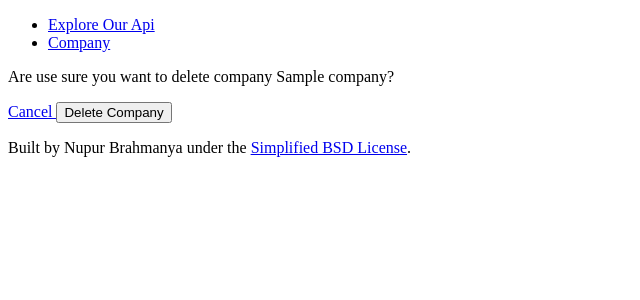
After one commit to nupur-brahm/jajio, a Django app: a page that uses src/templates/base.html in a window 1280 px wide. The commit adds this page. Shown: the top 300 px of the page, without its empty margins (0-640 px from the left). Run offline with Django 3.2, Linux system fonts and the light colour scheme; tables that the repository leaves empty hold one stand-in row (values such as "Sample post").

Commit message:
Added root page and changed the user pages to company pages for redefining the users

```diff
--- a/src/config/urls.py
+++ b/src/config/urls.py
@@ -15,6 +15,7 @@ Including another URLconf
 """
 from django.contrib import admin
 from django.urls import path, include
+from django.views.generic import TemplateView
 
 from core.routers import urlpatterns as core_api_urls
 from core.urls import urlpatterns as core_urls
@@ -24,5 +25,6 @@ api_urls = core_api_urls
 urlpatterns = [
     path('admin/', admin.site.urls),
     path("api/v1/", include(api_urls)),
-    path("", include(core_urls))
+    path("", include(core_urls)),
+    path("",TemplateView.as_view(template_name="root.html"), name="site_root"),
 ]
--- a/src/core/forms.py
+++ b/src/core/forms.py
@@ -1,10 +1,10 @@
 from django.forms import ModelForm
 
-from .models import User
+from .models import Company
 
-class UserForm(ModelForm):
+class CompanyForm(ModelForm):
 
 
     class Meta:
-        model = User
+        model = Company
         fields = "__all__"
--- a/src/core/models.py
+++ b/src/core/models.py
@@ -26,6 +26,14 @@ class Company(models.Model):
 
     def __str__(self) -> str:
         return f"{self.name} : {self.short_name}"
+
+    def get_absolute_url(self):
+        return reverse(
+            "company_detail",
+            kwargs={
+                "slug" : self.slug
+            }
+        )
 
 
 class Item(models.Model):
--- a/src/core/urls.py
+++ b/src/core/urls.py
@@ -1,33 +1,33 @@
 from django.urls import path
 
 from .views import(
-    UserDetail,
-    UserList,
-    UserCreate,
-    UserDelete,
-    UserUpdate,
+    CompanyDetail,
+    CompanyList,
+    CompanyCreate,
+    CompanyDelete,
+    CompanyUpdate,
 )
 
 urlpatterns = [
-    path("user/", UserList.as_view(), name="user_list"),
+    path("company/", CompanyList.as_view(), name="company_list"),
     path(
-        "user/create/",
-        UserCreate.as_view(),
-        name="user_create"
+        "company/create/",
+        CompanyCreate.as_view(),
+        name="company_create"
     ),
     path(
-        "user/<str:uid>/",
-        UserDetail.as_view(),
-        name="user_detail"
+        "company/<str:slug>/",
+        CompanyDetail.as_view(),
+        name="company_detail"
     ),
     path(
-        "user/<str:uid>/update/",
-        UserUpdate.as_view(),
-        name="user_update"
+        "company/<str:slug>/update/",
+        CompanyUpdate.as_view(),
+        name="company_update"
     ),
     path(
-        "user/<str:uid>/delete/",
-        UserDelete.as_view(),
-        name="user_delete"
+        "company/<str:slug>/delete/",
+        CompanyDelete.as_view(),
+        name="company_delete"
     ),
 ]
--- a/src/core/views.py
+++ b/src/core/views.py
@@ -17,7 +17,7 @@ from rest_framework.generics import (
     RetrieveUpdateDestroyAPIView,
 )
 
-from .forms import UserForm
+from .forms import CompanyForm
 
 from .serializers import CompanySerializer, ItemSerializer, UserSerializer, AddressSerializer, OrderSerializer, OrderItemSerializer, ReviewSerializer
 from .models import Company, Item, User, Address, Order, OrderItem, Review
@@ -98,33 +98,33 @@ from .models import Company, Item, User, Address, Order, OrderItem, Review
 #     queryset = Review.objects.all()
 #     serializer_class = ReviewSerializer
 
-class UserList(ListView):
+class CompanyList(ListView):
 
-    queryset = User.objects.all()
-    template_name = "user/list.html"
+    queryset = Company.objects.all()
+    template_name = "company/list.html"
 
-class UserDetail(DetailView):
+class CompanyDetail(DetailView):
 
-    queryset = User.objects.all()
-    template_name = "user/detail.html"
-    slug_field = "uid"
-    slug_url_kwarg = "uid"
+    queryset = Company.objects.all()
+    template_name = "company/detail.html"
+    # slug_field = "uid"
+    # slug_url_kwarg = "uid"
 
-class UserCreate(CreateView):
-    form_class = UserForm
-    model = User
-    template_name = "user/form.html"
+class CompanyCreate(CreateView):
+    form_class = CompanyForm
+    model = Company
+    template_name = "company/form.html"
     extra_context = {"update": False}
 
-class UserUpdate(UpdateView):
-    form_class = UserForm
-    model = User
-    template_name = "user/form.html"
+class CompanyUpdate(UpdateView):
+    form_class = CompanyForm
+    model = Company
+    template_name = "company/form.html"
     extra_context = {"update": True}
-    slug_field = "uid"
-    slug_url_kwarg = "uid"
+    # slug_field = "uid"
+    # slug_url_kwarg = "uid"
 
-class UserDelete(DeleteView):
-    model = User
-    template_name = "user/confirm_delete.html"
-    success_url = reverse_lazy("user_list.html")
+class CompanyDelete(DeleteView):
+    model = Company
+    template_name = "company/confirm_delete.html"
+    success_url = reverse_lazy("company_list")
--- a/src/templates/base.html
+++ b/src/templates/base.html
@@ -14,6 +14,19 @@
         to improve your experience and security.
       </p>
     <![endif]-->
+    <nav>
+      <ul>
+        <li><a href="{% url 'api-root' %}">Explore Our Api</a></li>
+        <li><a href="{% url 'company_list' %}">Company</a></li>
+      </ul>
+    </nav>
     {% block content %}{% endblock %}
+    <footer>
+      <p>
+        Built by Nupur Brahmanya under the
+        <a href="https://opensource.org/licenses/BSD-2-Clause">
+          Simplified BSD License</a>.
+      </p>
+    <footer>
   </body>
 </html>
--- /dev/null
+++ b/src/templates/company/confirm_delete.html
@@ -0,0 +1,21 @@
+{% extends parent_template|default:"company/base.html" %}
+
+{% block title %}
+    {{ company.short_name }}: delete?
+{% endblock %}
+
+{% block content %}
+    <form
+        action="."
+        method="post"
+    >
+        {% csrf_token %}
+        <p>
+            Are use sure you want to delete company {{ company.short_name }}?
+        </p>
+        <a href="{{ company.get_absolute_url }}">
+            Cancel
+        </a>
+        <button type="submit">Delete Company</button>
+    </form>
+{% endblock %}
--- /dev/null
+++ b/src/templates/company/detail.html
@@ -0,0 +1 @@
+<h2>Short Name: {{ company.short_name|title }} | Full Name: {{ company.name|title }}</h2>
--- a/src/templates/user/form.html
+++ b/src/templates/company/form.html
@@ -1,7 +1,7 @@
-{% extends parent_template|default:"user/base.html" %}
+{% extends parent_template|default:"company/base.html" %}
 
 {% block title %}
-    {{ block.super }} - {% if update %}Update{% else %}Create{% endif %} User
+    {{ block.super }} - {% if update %}Update{% else %}Create{% endif %} Company
 {% endblock %}
 
 {% block content %}
@@ -12,7 +12,7 @@
         {% csrf_token %}
         {{ form.as_p }}
         <button type="submit">
-            {% if update %}Update{% else %}Create{% endif %} User
+            {% if update %}Update{% else %}Create{% endif %} Company
         </button>
     </form>
 {% endblock %}
--- a/src/templates/user/detail.html
+++ /dev/null
@@ -1 +0,0 @@
-<h2>{{ user.name|title }}</h2>
```
Also changed, not shown: src/templates/company/list.html (added, +11 -0 lines), src/templates/root.html (added, +9 -0 lines), src/templates/user/confirm_delete.html (deleted, +0 -21 lines), src/templates/user/list.html (deleted, +0 -11 lines), src/templates/company/base.html (renamed from src/templates/user/base.html).
